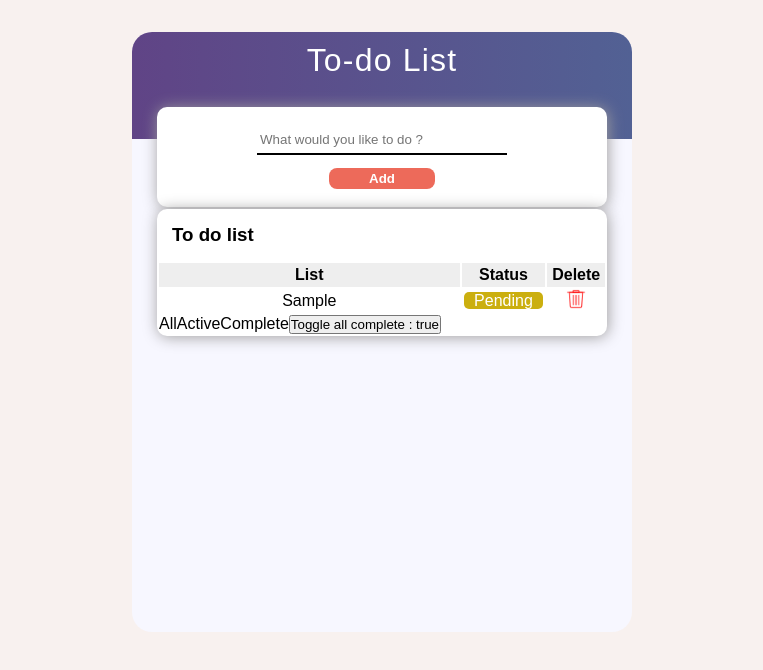
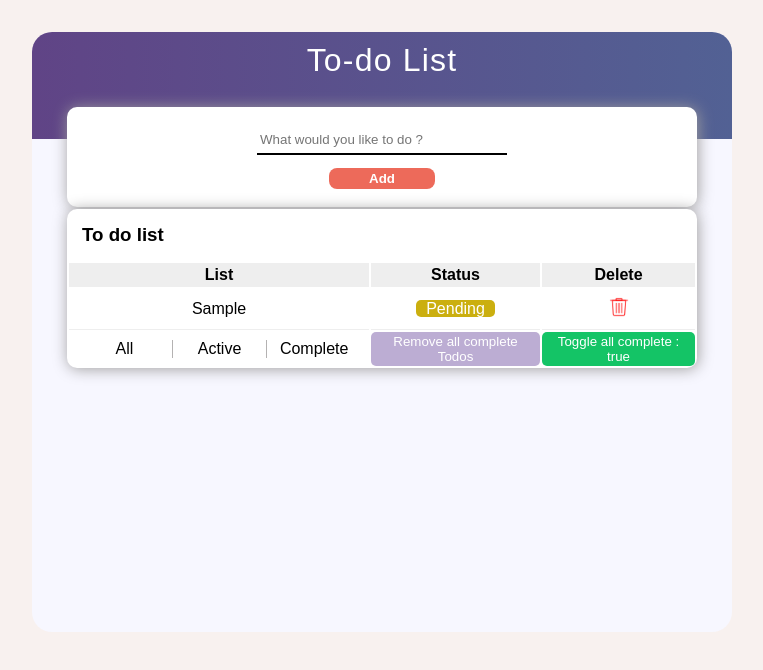
Before and after one commit to Mohzaki20/To-Do-App, a React (Create React App) app: page / in a window 1280 px wide. Both pictures are taken after typing "Sample" into the empty fields and a click on the button "Add". Shown: the top 670 px of the page, without its empty margins (258-1021 px from the left). Built offline with nearby package versions, Linux system fonts and the light colour scheme.

Commit message:
finish main style

```diff
--- a/src/App.css
+++ b/src/App.css
@@ -9,7 +9,7 @@
 .App .container {
   position: relative;
   background-color: #f7f7ff;
-  width: 500px;
+  width: 700px;
   height: 600px;
   border-radius: 20px;
   -webkit-border-radius: 20px;
@@ -115,3 +115,57 @@
 .list table tr td {
   text-align: center;
 }
+.list .btns {
+  /* background-color: red; */
+  width: 300px;
+  padding: 8px;
+}
+.list .btns span {
+  width: calc(100% /3);
+  display: inline-block;
+  border-left: 1px solid #b4b2b2;
+  cursor: pointer;
+}
+
+.list .btns span:first-child {
+  border-left:none;
+
+}
+.list .remove-btn {
+  border: none;
+  background-color: #7244b3;
+  color: #fff;
+  cursor: pointer;
+  font-weight: 500;
+  padding: 2px 5px;
+  border-radius: 5px;
+  -webkit-border-radius: 5px;
+  -moz-border-radius: 5px;
+  -ms-border-radius: 5px;
+  -o-border-radius: 5px;
+}
+.list .remove-btn:hover {
+  background-color: #683ea3;
+
+}
+.list .remove-btn:disabled {
+  background-color: #bcadd3;
+
+}
+.list .toggle-btn {
+  border: none;
+  background-color: #14c466;
+  color: #fff;
+  font-weight: 500;
+  cursor: pointer;
+  padding: 2px 5px;
+  border-radius: 5px;
+  -webkit-border-radius: 5px;
+  -moz-border-radius: 5px;
+  -ms-border-radius: 5px;
+  -o-border-radius: 5px;
+}
+.list .toggle-btn:hover {
+  background-color: #0eb95e;
+
+}
--- a/src/App.js
+++ b/src/App.js
@@ -2,41 +2,40 @@ import { useState } from "react";
 import "./App.css";
 import ToDoForm from "./Components/ToDoForm";
 import ToDo from "./Components/ToDo";
+import calender from "./Components/images/calendar.png";
 
 function App() {
-  let [todos, setTodos] = useState([]);
+  const [todos, setTodos] = useState([]);
   const [todoStatus, setTodoStatus] = useState("all");
   const [toggleAllComplete, setToggleAllComplete] = useState(true);
 
   const addTodos = (todo) => {
     setTodos([todo, ...todos]);
   };
-  const handelDelete = (id) => {
+
+  const handleDelete = (id) => {
     setTodos(todos.filter((todo) => todo.id !== id));
   };
 
   const updateTodoStatus = (id) => {
     setTodos(
-      todos.map((todo) => {
-        if (todo.id === id) {
-          return {
-            ...todo,
-            complete: !todo.complete,
-          };
-        } else {
-          return todo;
-        }
-      })
+      todos.map((todo) =>
+        todo.id === id ? { ...todo, complete: !todo.complete } : todo
+      )
     );
   };
+
   const removeAllCompleteTodos = () => {
     setTodos(todos.filter((todo) => !todo.complete));
   };
+
+  let filteredTodos = todos;
   if (todoStatus === "active") {
-    todos = todos.filter((todo) => !todo.complete);
+    filteredTodos = todos.filter((todo) => !todo.complete);
   } else if (todoStatus === "complete") {
-    todos = todos.filter((todo) => todo.complete);
+    filteredTodos = todos.filter((todo) => todo.complete);
   }
+
   return (
     <div className="App">
       <div className="container">
@@ -46,6 +45,7 @@ function App() {
         </div>
         <div className="list">
           <h3 style={{ margin: 15 }}>To do list</h3>
+          {filteredTodos.length !== 0 ? (
             <table>
               <thead>
                 <tr>
@@ -54,29 +54,44 @@ function App() {
                   <th>Delete</th>
                 </tr>
               </thead>
-
-            {todos.map((todo) => {
-              return (
+              {filteredTodos.map((todo) => (
                 <ToDo
                   todo={todo}
                   key={todo.id}
-                  onDelete={() => handelDelete(todo.id)}
+                  onDelete={() => handleDelete(todo.id)}
                   isComplete={() => updateTodoStatus(todo.id)}
                 />
-              );
-            })}
-
+              ))}
+              <tfoot>
                 <tr>
-
+                  <td className="btns">
                     <span onClick={() => setTodoStatus("all")}>All</span>
                     <span onClick={() => setTodoStatus("active")}>Active</span>
-              <span onClick={() => setTodoStatus("complete")}>Complete</span>
+                    <span onClick={() => setTodoStatus("complete")}>
+                      Complete
+                    </span>
+                  </td>
+                  <td>
                     {todos.some((todo) => todo.complete) ? (
-                <button onClick={removeAllCompleteTodos}>
-                  Remove all complete Todos{" "}
+                      <button
+                        onClick={removeAllCompleteTodos}
+                        className="remove-btn"
+                      >
+                        Remove all complete Todos
                       </button>
-              ) : null}
+                    ) : (
                       <button
+                        onClick={removeAllCompleteTodos}
+                        disabled
+                        className="remove-btn"
+                      >
+                        Remove all complete Todos
+                      </button>
+                    )}
+                  </td>
+                  <td>
+                    <button
+                      className="toggle-btn"
                       onClick={() => {
                         setTodos(
                           todos.map((todo) => ({
@@ -87,11 +102,24 @@ function App() {
                         setToggleAllComplete(!toggleAllComplete);
                       }}
                     >
-                Toggle all complete : {`${toggleAllComplete}`}{" "}
+                      Toggle all complete : {`${toggleAllComplete}`}
                     </button>
-
+                  </td>
                 </tr>
+              </tfoot>
             </table>
+          ) : (
+            <div
+              style={{
+                display: "flex",
+                alignItems: "center",
+                flexDirection: "column",
+              }}
+            >
+              <h2>Write Todos Now!</h2>
+              <img src={calender} alt="" width={300} />
+            </div>
+          )}
         </div>
       </div>
     </div>
--- a/src/Components/ToDo.jsx
+++ b/src/Components/ToDo.jsx
@@ -10,18 +10,21 @@ function ToDo(props) {
           style={{
             textDecoration: props.todo.complete ? "line-through" : "",
             cursor: "pointer",
+            maxWidth:"300px",
+            textWrap:"wrap",
+            borderBottom:"1px solid #eee"
           }}
         >
           {props.todo.text}
         </td>
-        <td>
+        <td style={{padding:8,borderBottom:"1px solid #eee"}}>
           {props.todo.complete ? (
             <span className="complete-btn">Completed</span>
           ) : (
             <span className="pending-btn">Pending</span>
           )}
         </td>
-        <td>
+        <td style={{padding:8,borderBottom:"1px solid #eee"}}>
           <span onClick={props.onDelete} style={{ cursor: "pointer" }}>
             <img src={recycle} alt="" width={20} />
           </span>
```
Also changed, not shown: src/Components/images/calendar.png (added). Lines whose indentation alone changed are shown as unchanged.
